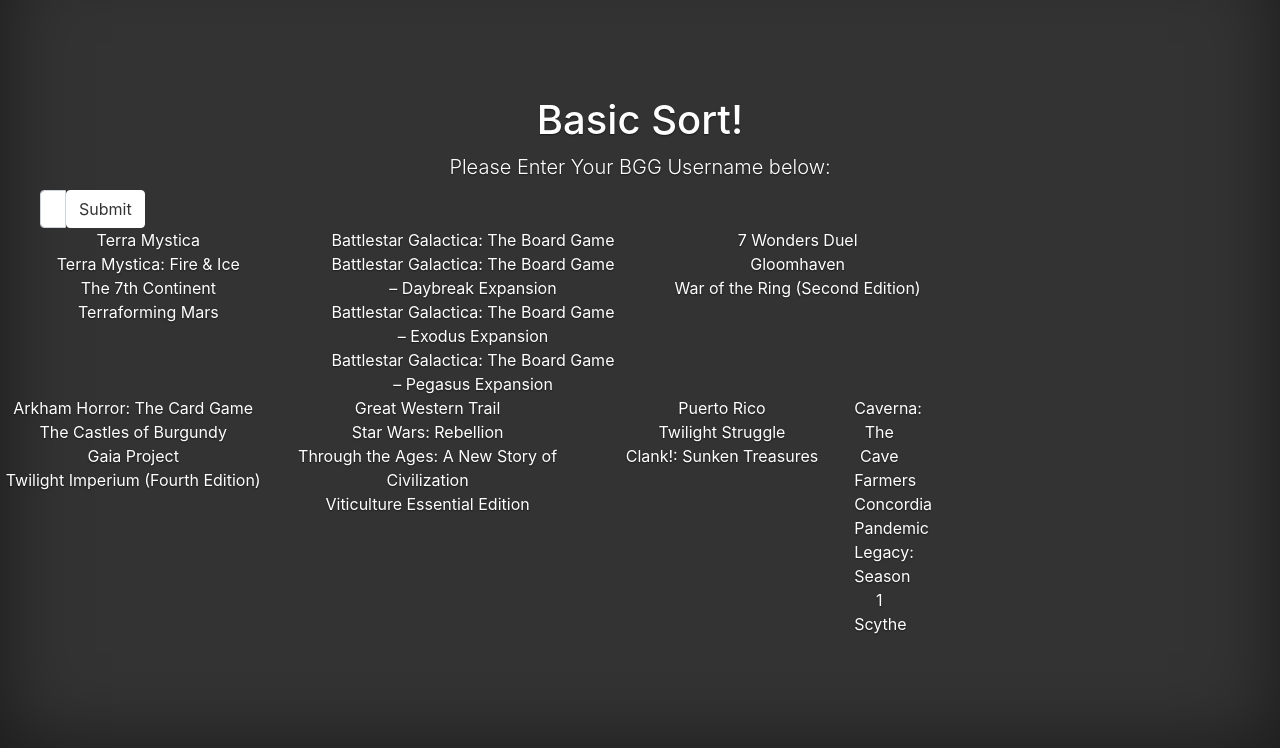
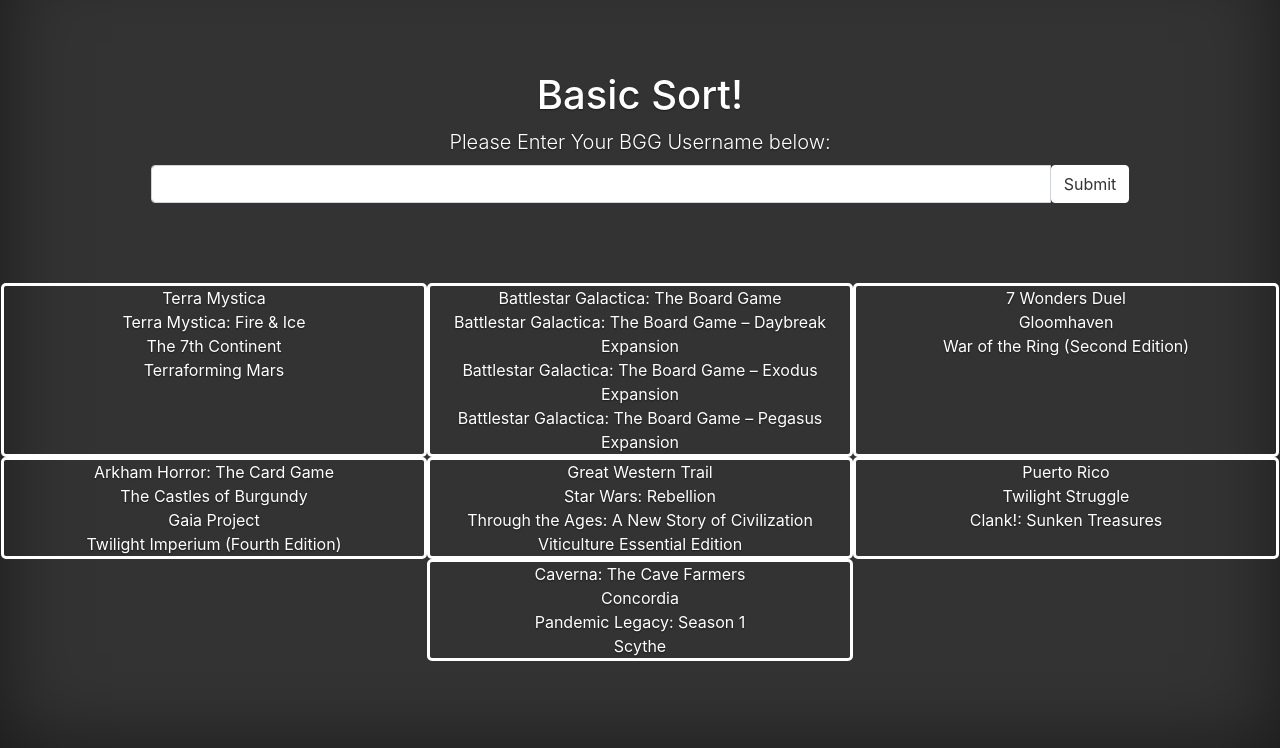
Before and after one commit to Changer628/website.io, a Flask app: page /shelfsort in a window 1280 px wide. Shown: the part 52-800 px from the top of the page. Run offline with Flask 2, Linux system fonts and the light colour scheme; some libraries are stand-ins or nearby versions.

Commit message:
Formatting CSS: Fix width:90% on col-xl-4

```diff
--- a/app/static/styles/cover.css
+++ b/app/static/styles/cover.css
@@ -97,10 +97,29 @@ body {
   font-weight: 700;
 }
 
-.input-group>.custom-file, .input-group>.custom-select, .input-group>.form-control {
+.input-group {
+	justify-content: center;
+}
+
+#usr {
 	flex: none;
-	display: inline-block
+	display: inline-block;
 	width: 75%;
+}
+
+.userInputs{
+	padding: 0 0 5rem 0;
+}
+
+.grouping{
+	border: solid;
+	border-radius: 5px;
+}
+
+.col-xl-4{
+	margin-left: auto;
+    margin-right: auto;
+	width: 90%;
 }
 
 .submit {
--- a/app/templates/shelfsort.html
+++ b/app/templates/shelfsort.html
@@ -30,6 +30,7 @@
         </div>
       </header>
 
+	  <div class="userInputs">
 		  <main role="main" class="inner cover">
 			<h1 class="cover-heading">Basic Sort!</h1>
 			<form method="POST" action=/shelfsort>
@@ -40,7 +41,9 @@
 			  </div>
 			</form>
 		  </main>
-	  <div class="row">
+	  </div>
+
+	  <div class="games">
 		{% for grouping in games %}
 			{% set outer_loop = loop %}
 			{% if outer_loop.index % 3 == 1 %}
@@ -51,7 +54,7 @@
 					{{ game[0] }}
 					</div>
 				{% elif loop.index == 1 %}
-					<div class="col-xl-4">
+					<div class="col-xl-4 grouping">
 						{{ game[0] }}<br />
 				{% else %}
 					{{ game[0] }}<br />
```
Lines whose indentation alone changed are shown as unchanged.
